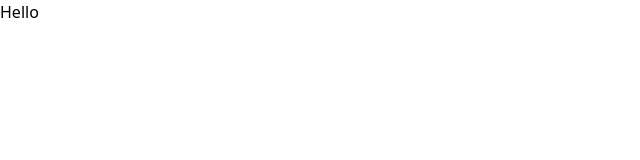
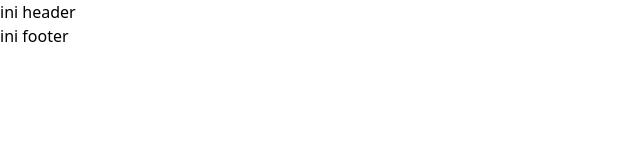
Before and after one commit to kangzBredz04/test-pt-multi-karya-solusi, a React (Vite) app: page / in a window 1280 px wide. Shown: the top 160 px of the page, without its empty margins (0-640 px from the left). Built offline with nearby package versions, Linux system fonts and the light colour scheme.

Commit message:
feat: enhance routing configuration with new routes

```diff
--- a/src/App.jsx
+++ b/src/App.jsx
@@ -1,7 +1,11 @@
+import { Outlet } from "react-router-dom";
+
 function App() {
   return (
     <>
-      <h1>Hello</h1>
+      <header>ini header</header>
+      <Outlet />
+      <footer>ini footer</footer>
     </>
   );
 }
--- a/src/main.jsx
+++ b/src/main.jsx
@@ -3,6 +3,7 @@ import ReactDOM from "react-dom/client";
 import App from "./App.jsx";
 import "./index.css";
 import { createBrowserRouter, RouterProvider } from "react-router-dom";
+import Login from "./pages/Login.jsx";
 
 const router = createBrowserRouter([
   {
@@ -12,6 +13,11 @@ const router = createBrowserRouter([
         path: "/",
         // element: <Home />,
         title: "Beranda",
+      },
+      {
+        path: "/login",
+        element: <Login />,
+        title: "Login",
       },
       {
         path: "/task",
```
